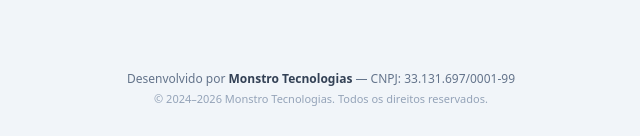
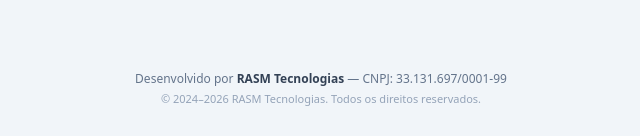
Before and after one commit to MonstroBR-creator/sistema-grade-hor-ria, a website: page frontend/login.html in a window 1280 px wide. Shown: the part 661-797 px from the top of the page, 319-959 px from the left. Drawn offline with nearby package versions, Linux system fonts and the light colour scheme.

```diff
--- a/frontend/login.html
+++ b/frontend/login.html
@@ -58,10 +58,10 @@
   <!-- RODAPÉ INSTITUCIONAL MONSTRO TECNOLOGIAS -->
   <footer class="w-full text-center py-4 text-slate-400 text-xs space-y-1">
     <p class="font-medium text-slate-500">
-      Desenvolvido por <strong class="text-slate-700">Monstro Tecnologias</strong> — CNPJ: 33.131.697/0001-99
+      Desenvolvido por <strong class="text-slate-700">RASM Tecnologias</strong> — CNPJ: 33.131.697/0001-99
     </p>
     <p class="text-[11px]">
-      &copy; 2024–2026 Monstro Tecnologias. Todos os direitos reservados.
+      &copy; 2024–2026 RASM Tecnologias. Todos os direitos reservados.
     </p>
   </footer>
 
```
